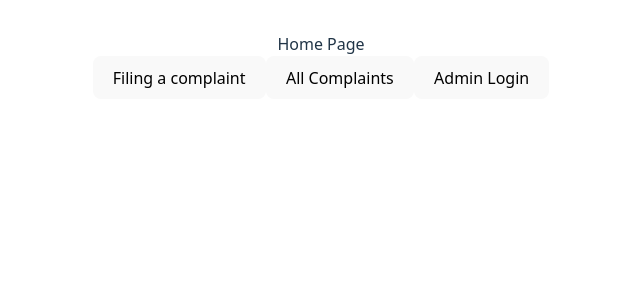
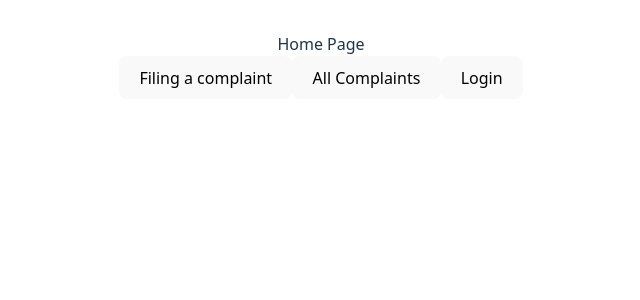
Before and after one commit to efraim-gottlieb/complaints-system, a React (Vite) app in the folder client/: page / in a window 1280 px wide. Shown: the top 300 px of the page, without its empty margins (319-959 px from the left). Built offline with nearby package versions, Linux system fonts and the light colour scheme.

Commit message:
added navigate after added new complaint

```diff
--- a/client/src/App.jsx
+++ b/client/src/App.jsx
@@ -1,6 +1,5 @@
 import "./App.css";
 import { Route, Routes } from "react-router";
-import { useState } from "react";
 import HomePage from "./pages/HomePage";
 import SubmitComplaintPage from "./pages/SubmitComplaintPage";
 import SucsessPage from "./pages/SucsessPage";
@@ -9,7 +8,6 @@ import ErrorPage from "./pages/ErrorPage";
 import ComplaintsPage from "./pages/ComplaintsPage";
 
 function App() {
-  const [login, setLogin] = useState(false);
   return (
     <>
       <Routes>
--- a/client/src/pages/AdminLoginPage.jsx
+++ b/client/src/pages/AdminLoginPage.jsx
@@ -21,6 +21,7 @@ function AdminLoginsPage() {
       const token = await res.text();
       if (!res.ok) throw new Error(token);
       localStorage.setItem("access_token", token);
+      localStorage.setItem("login", true);
       navigate("/");
     } catch (err) {
       alert('wrong password!')
--- a/client/src/pages/HomePage.jsx
+++ b/client/src/pages/HomePage.jsx
@@ -2,12 +2,15 @@ import { useNavigate } from "react-router";
 
 function HomePage() {
   const navigate = useNavigate()
+  const login = localStorage.getItem('login')
+  const loginButton = <button onClick={()=>navigate('admin/login')}>Login</button>
+  const logoutButton = <button onClick={()=>{localStorage.clear() ; location.reload()}}>LogOut</button>
   return (
     <div>
       <div>Home Page</div>
       <button onClick={()=>navigate('complaints/create')}>Filing a complaint</button>
       <button onClick={()=>navigate('complaints')}>All Complaints</button>
-      <button onClick={()=>navigate('admin/login')}>Admin Login</button>
+      {login ? logoutButton: loginButton}
     </div>
   );
 }
```
